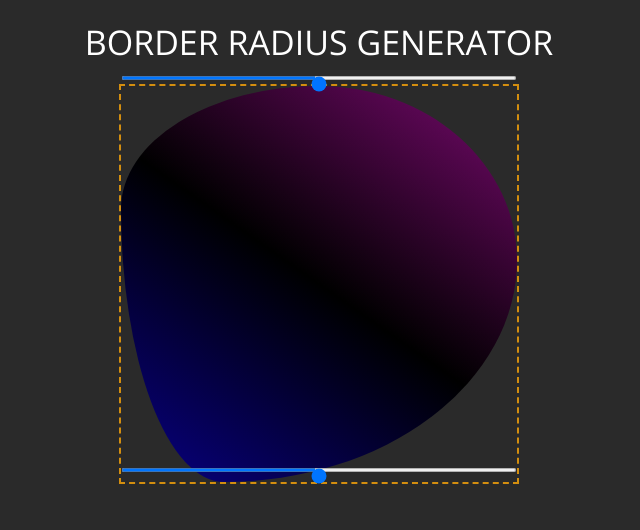
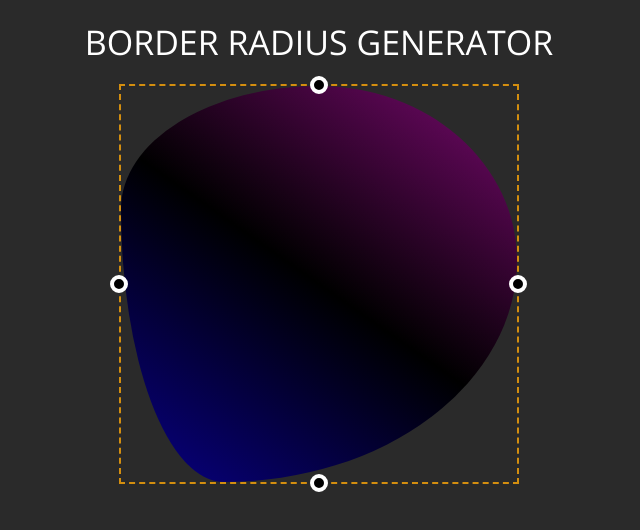
Before and after one commit to Grinch3214/border-radius-generator, a Vue app: page / in a window 1280 px wide. Shown: the top 530 px of the page, without its empty margins (321-961 px from the left). Built offline with nearby package versions, Linux system fonts and the light colour scheme.

Commit message:
added left and right range

```diff
--- a/src/assets/styles/_global.scss
+++ b/src/assets/styles/_global.scss
@@ -18,7 +18,7 @@ body {
 
 /* Slider CSS */
 input[type=range] {
-	// -webkit-appearance: none;
+	-webkit-appearance: none;
 	display: block;
 	width: 100%;
 	margin: 0;
@@ -28,8 +28,7 @@ input[type=range]:focus {
 outline: none;
 }
 input[type=range]::-webkit-slider-runnable-track {
-height: 0;
-height: 4px; //deleted here
+height: 0px;
 box-shadow: none;
 background: transparent;
 border-radius: 0px;
--- a/src/components/BorderGenerator.vue
+++ b/src/components/BorderGenerator.vue
@@ -3,6 +3,8 @@
     <div class="generator__show"></div>
     <input type="range" class="generator__handler slider-top" v-model="sliderTopValue">
 		<input type="range" class="generator__handler slider-bottom" v-model="sliderBottomValue">
+		<input type="range" class="generator__handler slider-left">
+		<input type="range" class="generator__handler slider-right">
   </section>
 </template>
 
@@ -37,15 +39,29 @@ const sliderBottomValue = ref(50)
   &__handler {
     position: absolute;
 		width: 100%;
+
 		&.slider-top {
 			top: -10px;
 			left: 0;
 		}
 
 		&.slider-bottom {
-			top: auto;
-    	left: 0;
-			bottom: 10px;
+			left: 0;
+			bottom: 8px;
+		}
+
+		&.slider-left {
+			top: 0;
+    	left: 7px;
+			transform: rotate(90deg);
+			transform-origin: 0 0 0;
+		}
+
+		&.slider-right {
+			bottom: 0;
+			right: -10px;
+			transform: rotate(90deg);
+			transform-origin: 100% 0 0;
 		}
   }
 }
```
